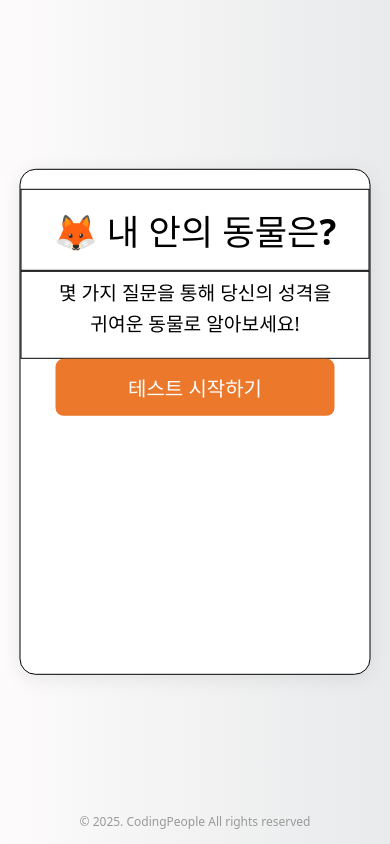
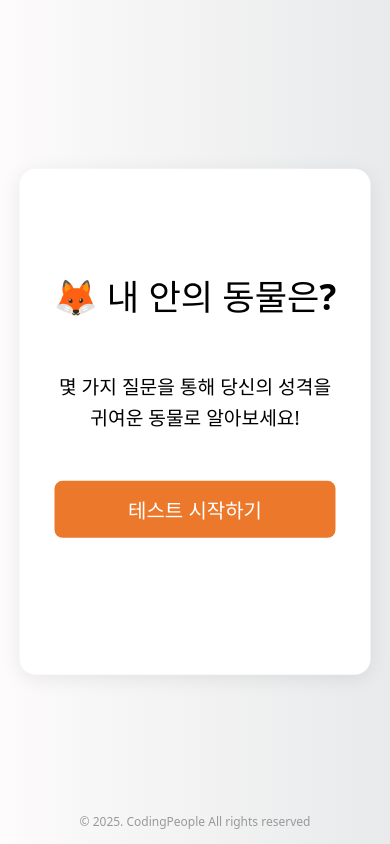
Before and after one commit to codingpeople-2020/animal-test-site, a React (Vite) app: page / in a window 390 px wide. Built offline with nearby package versions, Linux system fonts and the light colour scheme.

Commit message:
CSS 수정 5차

```diff
--- a/src/index.css
+++ b/src/index.css
@@ -180,18 +180,15 @@ button:focus, button:focus-visible {
   .start-container, .quiz-container {
     height: 60vh;
     width: 90%;
-    padding: 2.25vh 0;
-    border: 1px solid #000;
+    padding: 64px 0;
   }
   .start-title {
     font-size: 2.2em;
-    padding: 1.7vh 0;
-    border: 1px solid #000;
+    padding: 36px 0;
   }
   .start-description {
     font-size: 1.2em;
-    padding: 0.75vh 24px 2.25vh;
-    border: 1px solid #000;
+    padding: 16px 24px 48px;
   }
   .start-button {
     width: 80%;
@@ -206,8 +203,7 @@ button:focus, button:focus-visible {
   }
   .question{
     font-size: 1.4em;
-    padding: 2.25vh 0 1.7vh 0;
-    border: 1px solid #000;
+    padding: 48px 0 36px 0;
   }
   .answer-box{
     width: 100%;
@@ -222,17 +218,15 @@ button:focus, button:focus-visible {
   .result-container {
     width: 90%;
     height: 80vh;
-    padding: 3vh 0;
-    border: 1px solid #000;
+    padding: 64px 0;
   }
   .result-image{
-    max-height: 13vh;
+    max-width: 200px;
   }
   .result-description{
     width: 90%;
-    padding: 1.7vh 0;
+    padding: 36px 0;
     font-size: 1.1em;
     line-height: 1.3;
-    border: 1px solid #000;
   }
 }
```
